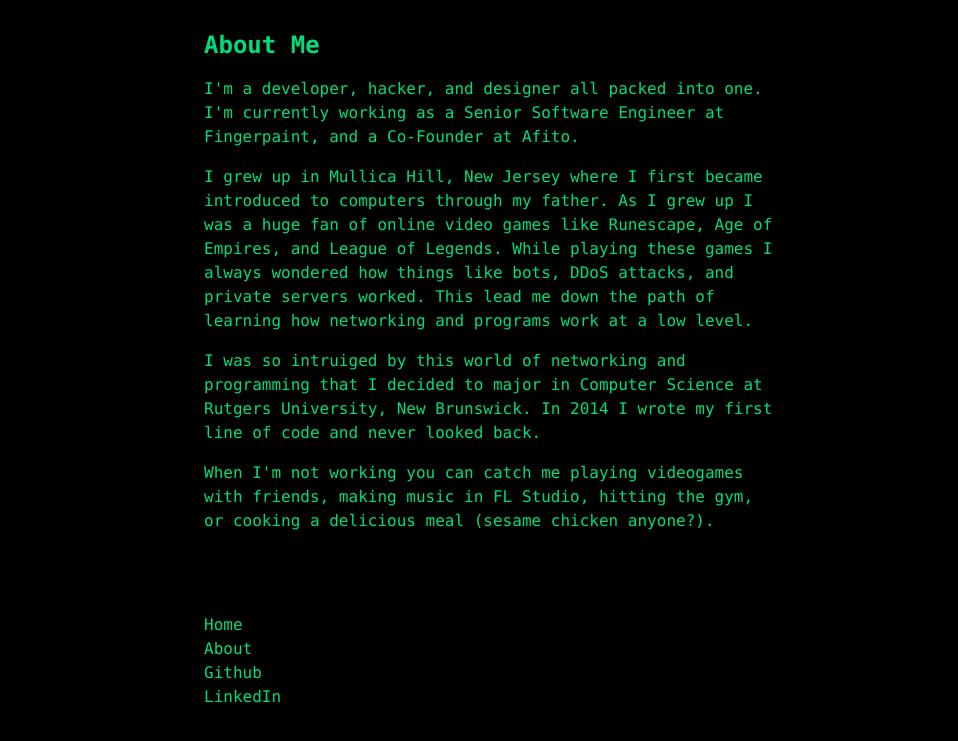
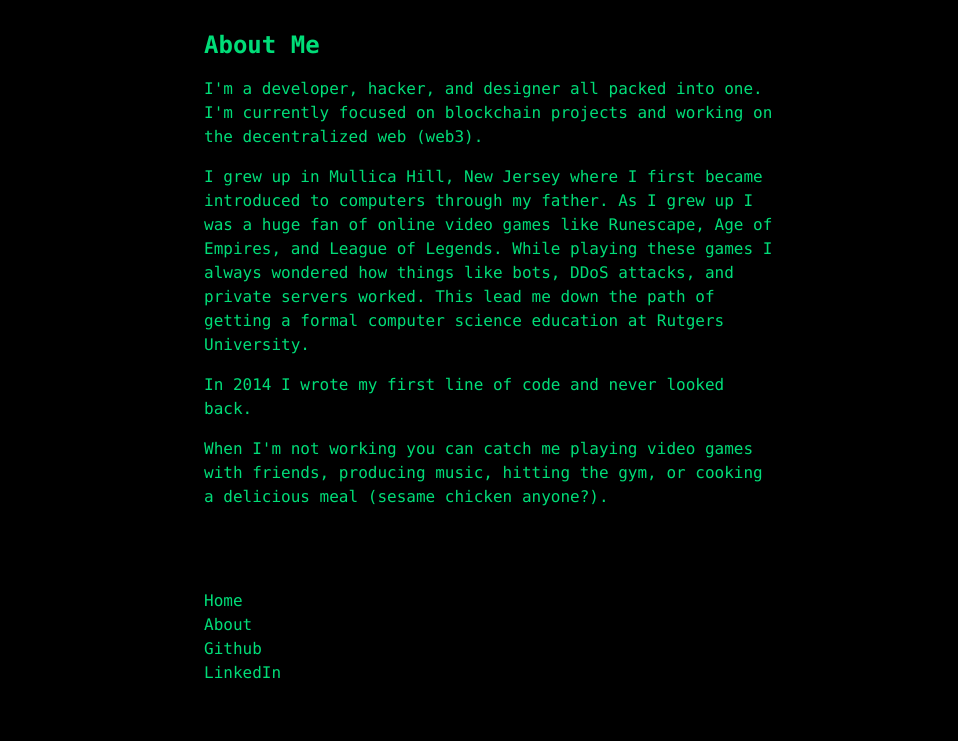
Before and after one commit to redhair/portfolio, a Gatsby site: page /about in a window 1280 px wide. Shown: the part 93-834 px from the top of the page, without its empty margins (148-1106 px from the left). Built offline with nearby package versions, Linux system fonts and the light colour scheme; Gatsby itself is replaced by a stand-in of ours.

Commit message:
feat: changed about me

```diff
--- a/gatsby-node.js
+++ b/gatsby-node.js
@@ -21,7 +21,7 @@ const projects = [
     github: "https://github.com/afito-com/afito-ui",
     website: "https://afito-ui.netlify.app/",
     description:
-      "A React UI library made for https://afito.com. This library supports tree shaking and code splitting resulting in optimal performance across frameworks. This library can be installed via npm and follows semantic versioning and conventional commits. You can install the latest verison by typing in `npm i afito-ui`. This library contains all afito components used accross the entire afito ecosystem. It contains everything from primitive components like buttons to complex, fully custom, stripe-based payment funnels.",
+      "A React UI library made for https://afito.com. This library supports tree shaking and code splitting resulting in optimal performance regardless of how large the library grows. This library can be installed via npm and follows semantic versioning and conventional commits. You can install the latest verison by typing in `npm i afito-ui`. This library contains all afito components used accross the entire afito ecosystem. It contains everything from primitive components like buttons to complex, fully custom, stripe-based payment funnels.",
     techStack: [
       "react",
       "rollup",
@@ -55,7 +55,8 @@ const projects = [
   },
   {
     name: "gatsby-web3-starter",
-    github: "",
+    github: "https://github.com/redhair/gatsby-web3-starter",
+    website: "https://redhair.github.io/gatsby-web3-starter/",
     description:
       "A template repository for the purpose of quickly creating a blockchain enabled website. This starter utilizes Webpack 5 and Gatsby 4, and gatsby-plugin-image for maximum performance.",
     techStack: ["gatsby", "web3", "react", "webpack5", "tailwindcss"],
--- a/src/pages/about.js
+++ b/src/pages/about.js
@@ -9,8 +9,8 @@ const AboutPage = ({ data }) => (
       <h1 class="py-2 font-bold">About Me</h1>
       <p class="py-2 ">
         I'm a developer, hacker, and designer all packed into one. I'm currently
-        working as a Senior Software Engineer at Fingerpaint, and a Co-Founder
-        at Afito.
+        focused on blockchain projects and working on the decentralized web
+        (web3).
       </p>
       <p class="py-2 ">
         I grew up in Mullica Hill, New Jersey where I first became introduced to
@@ -18,17 +18,15 @@ const AboutPage = ({ data }) => (
         video games like Runescape, Age of Empires, and League of Legends. While
         playing these games I always wondered how things like bots, DDoS
         attacks, and private servers worked. This lead me down the path of
-        learning how networking and programs work at a low level.
+        getting a formal computer science education at Rutgers University.
       </p>
       <p class="py-2 ">
-        I was so intruiged by this world of networking and programming that I
-        decided to major in Computer Science at Rutgers University, New
-        Brunswick. In 2014 I wrote my first line of code and never looked back.
+        In 2014 I wrote my first line of code and never looked back.
       </p>
       <p class="py-2 ">
-        When I'm not working you can catch me playing videogames with friends,
-        making music in FL Studio, hitting the gym, or cooking a delicious meal
-        (sesame chicken anyone?).
+        When I'm not working you can catch me playing video games with friends,
+        producing music, hitting the gym, or cooking a delicious meal (sesame
+        chicken anyone?).
       </p>
     </div>
   </Layout>
--- a/src/templates/projectPage.js
+++ b/src/templates/projectPage.js
@@ -11,7 +11,7 @@ function ProjectPage(props) {
   const project = props.pageContext.project
   const prevProject = props.pageContext.prevProject
   const nextProject = props.pageContext.nextProject
-  console.log({ prevProject, nextProject })
+
   return (
     <Layout>
       <div className="">
```
